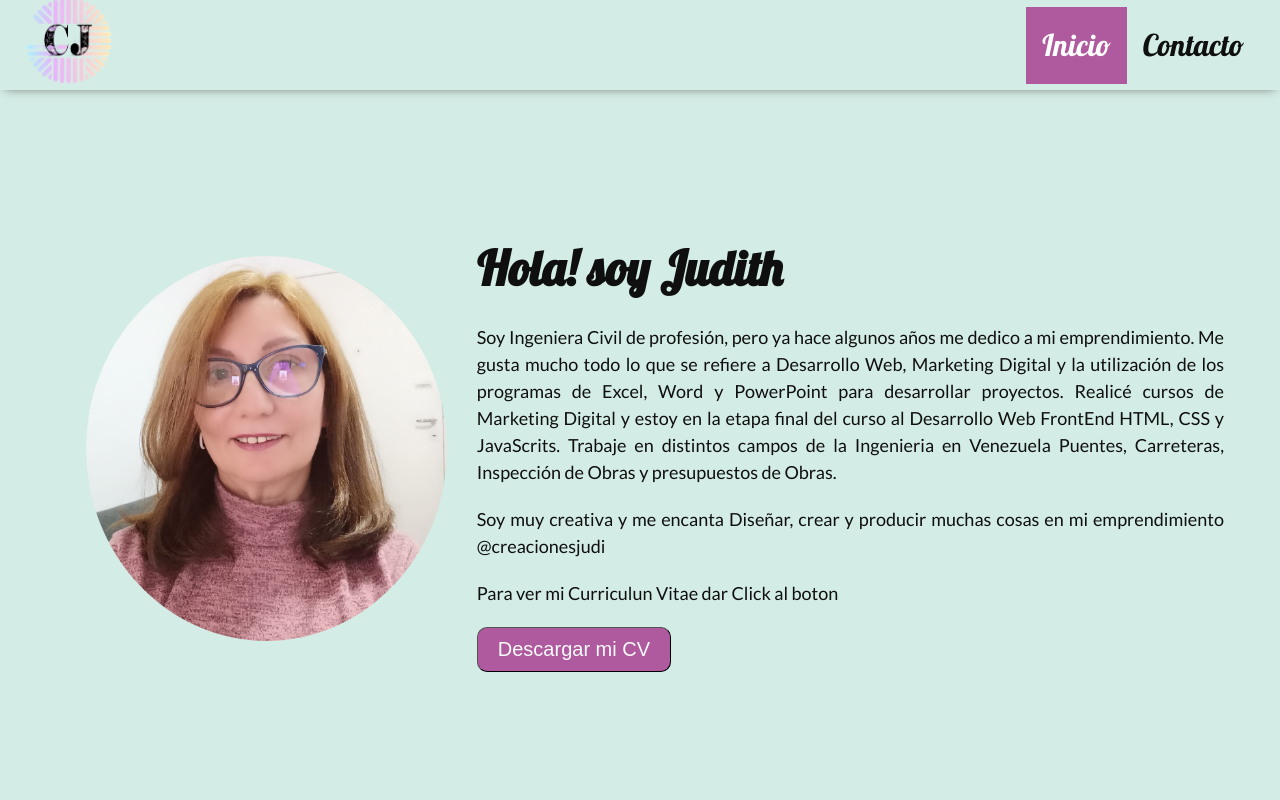
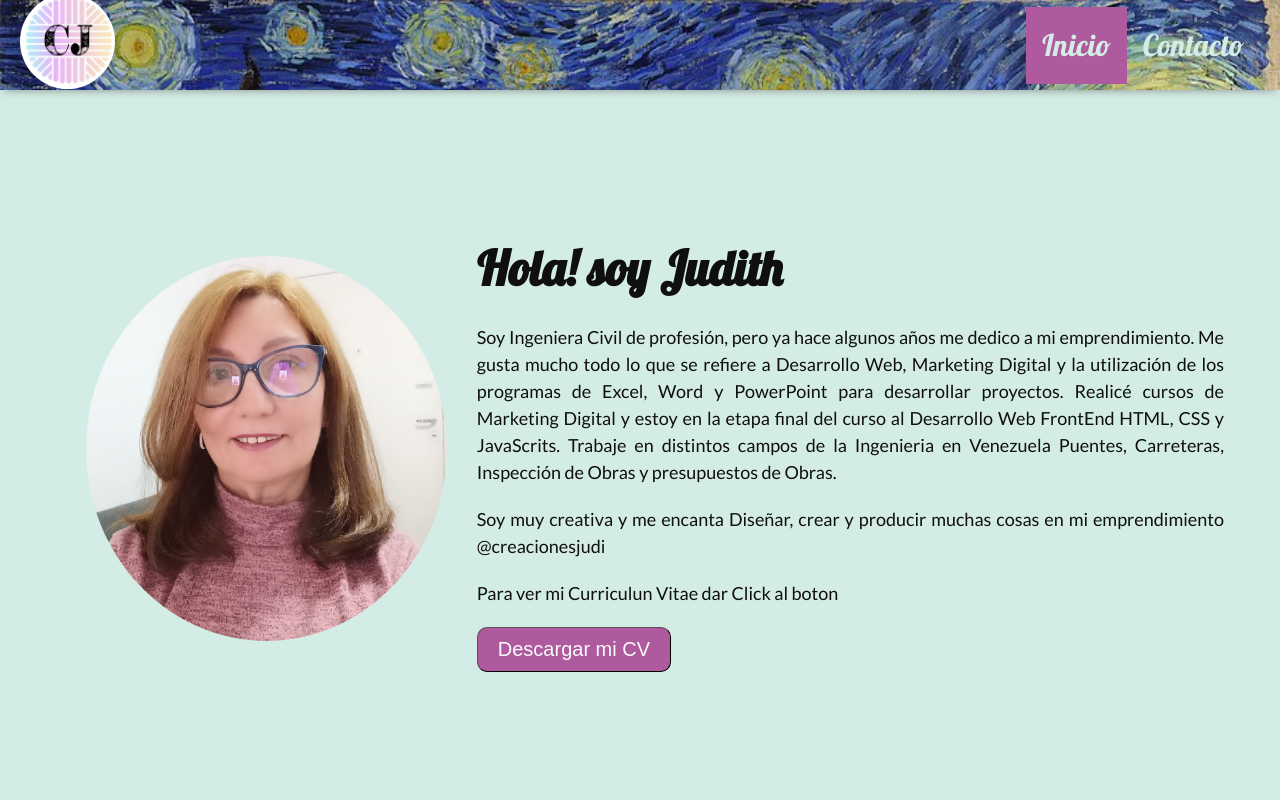
Before and after one commit to jup23/proyecto-2-cod-latam, a plain HTML site: page index.html in a window 1280 px wide. Shown: the top 800 px of the page. Drawn offline with nearby package versions, Linux system fonts and the light colour scheme.

Commit message:
cambio en la imagen del header en css

```diff
--- a/css/style.css
+++ b/css/style.css
@@ -39,6 +39,7 @@ ul#menu{
 li.menu-item a {
     padding: 16px;
     display: inline-block;
+    color: #d3ece5;
 
 }
 li.menu-item:hover, .active {
@@ -89,7 +90,9 @@ header{
     padding: 20px;
     height: 90px;
     width: 100%;
-    background-image:url(./img/imagen-fondo.png);
+    background-image:url(/img/imagen-header.jpg);
+    background-size: cover;
+    background-repeat: no-repeat;
     position: fixed;
     top: 0;
     left: 0;
@@ -100,7 +103,7 @@ header{
 /* Menu de navegacion */
 
 #menu-btn {
-    background-color: rgb(85, 232, 232);
+    background-color: rgba(244, 245, 248, 0.845);
     border-radius: 30%;
     outline: 0;
     font-size: 26px;
--- a/index.html
+++ b/index.html
@@ -16,7 +16,7 @@
 
         <a href="#inicio" aria-label="Ir a la seccion
             inicio">
-    <img src="./img/Logo Creaciones Judi 2-PhotoRoom.png-PhotoRoom.png" alt="logo emprendimiento"
+    <img src="./img/Logo Creaciones Judi 2.jpg" alt="logo emprendimiento"
     class="mi_logo">
 </a>
 <button id="menu-btn">
```
Also changed, not shown: img/imagen-header.jpg (added), img/imagen2.jpg (added).
